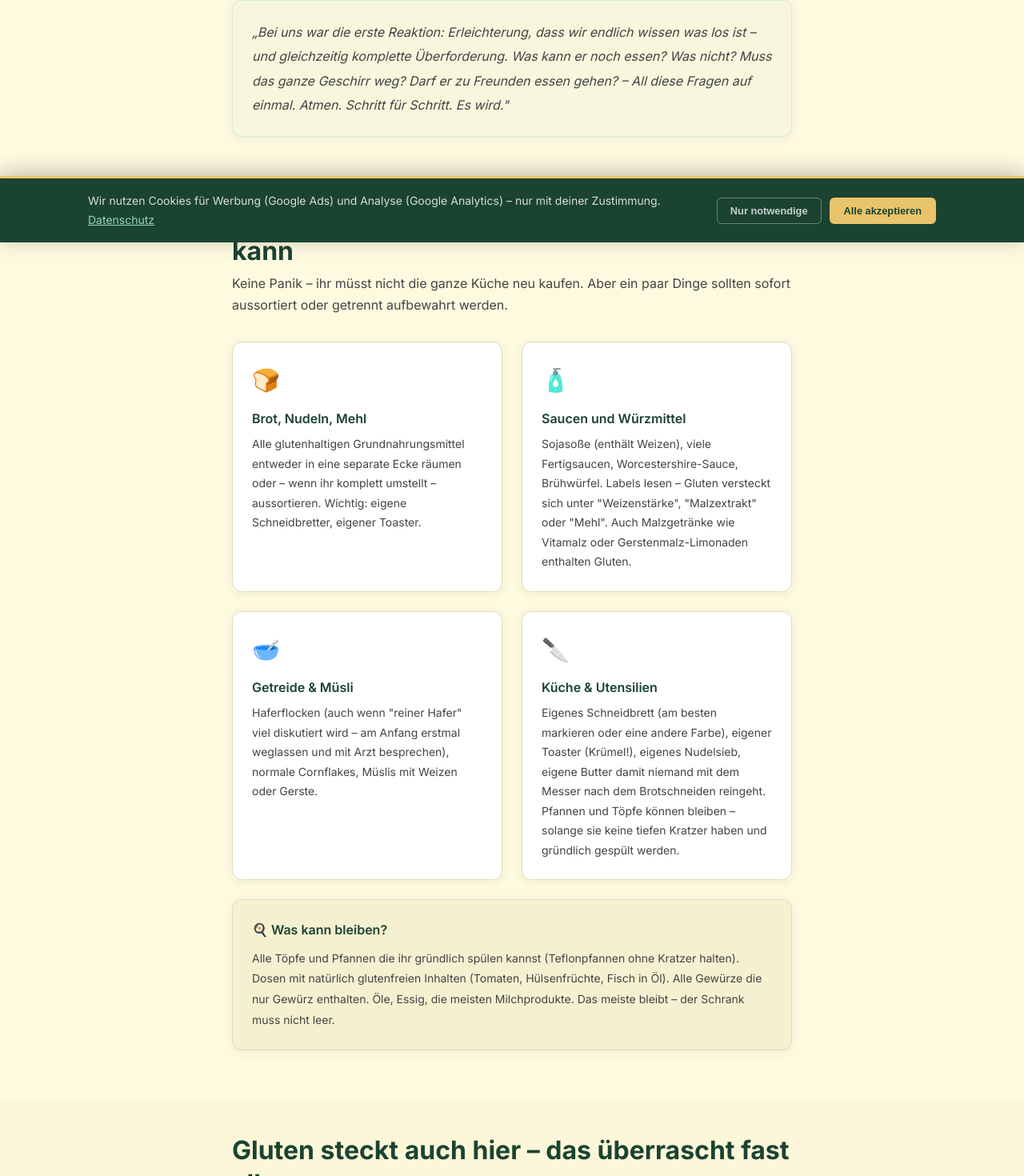
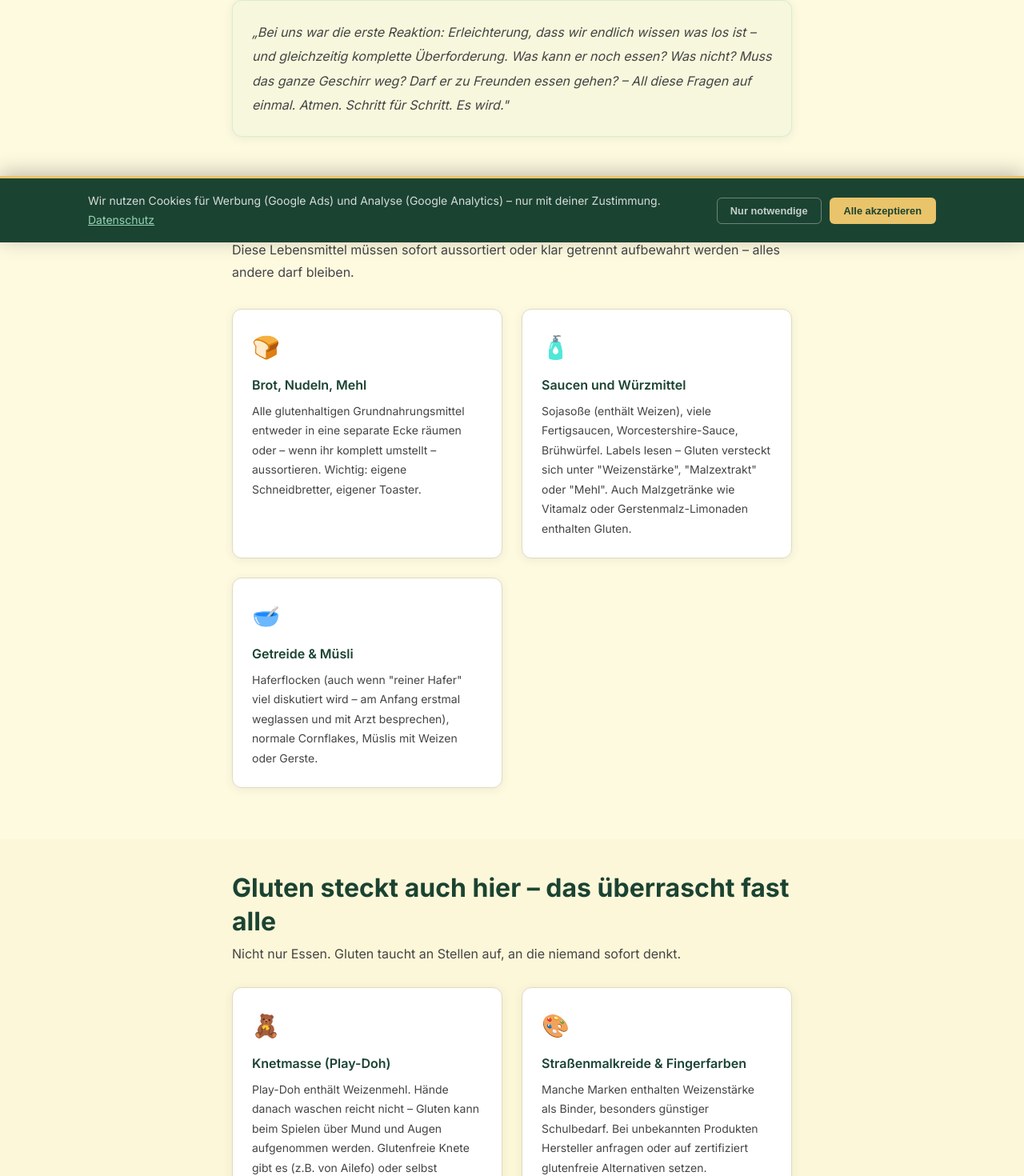
Before and after one commit to Waschtls/waschtls-schmankerl, a Next.js app: page /wissen/erstdiagnose in a window 1280 px wide. Shown: the part 497-1967 px from the top of the page at 80% size. Built offline with nearby package versions, Linux system fonts and the light colour scheme.

Commit message:
feat: 3 neue Wissen-Artikel (Psyche, Zähne, NCGS) + Sitemap + Suchindex

```diff
--- a/app/wissen/erstdiagnose/page.tsx
+++ b/app/wissen/erstdiagnose/page.tsx
@@ -22,11 +22,6 @@ const sofortmassnahmen = [
     icon: '🥣',
     titel: 'Getreide & Müsli',
     text: 'Haferflocken (auch wenn "reiner Hafer" viel diskutiert wird – am Anfang erstmal weglassen und mit Arzt besprechen), normale Cornflakes, Müslis mit Weizen oder Gerste.',
-  },
-  {
-    icon: '🔪',
-    titel: 'Küche & Utensilien',
-    text: 'Eigenes Schneidbrett (am besten markieren oder eine andere Farbe), eigener Toaster (Krümel!), eigenes Nudelsieb, eigene Butter damit niemand mit dem Messer nach dem Brotschneiden reingeht. Pfannen und Töpfe können bleiben – solange sie keine tiefen Kratzer haben und gründlich gespült werden.',
   },
 ];
 
@@ -115,10 +110,10 @@ export default function ErstdiagnosePage() {
       {/* Was sofort raus muss */}
       <section className="section">
         <div className="container" style={{ maxWidth: '740px' }}>
-          <h2 style={{ marginBottom: '0.4rem' }}>Was sofort weg muss – und was warten kann</h2>
+          <h2 style={{ marginBottom: '0.4rem' }}>Was sofort aus dem Speiseplan fliegt</h2>
           <p style={{ color: 'var(--text-mid)', marginBottom: '2rem' }}>
-            Keine Panik – ihr müsst nicht die ganze Küche neu kaufen. Aber ein paar Dinge sollten
-            sofort aussortiert oder getrennt aufbewahrt werden.
+            Diese Lebensmittel müssen sofort aussortiert oder klar getrennt aufbewahrt werden –
+            alles andere darf bleiben.
           </p>
           <div className="grid-2">
             {sofortmassnahmen.map(m => (
@@ -130,15 +125,6 @@ export default function ErstdiagnosePage() {
             ))}
           </div>
 
-          <div className="card" style={{ marginTop: '1.5rem', background: 'var(--cream-dark)', border: '1.5px solid var(--border)' }}>
-            <h4 style={{ marginBottom: '0.5rem', color: 'var(--green-deep)' }}>🍳 Was kann bleiben?</h4>
-            <p style={{ margin: 0, fontSize: '0.875rem', lineHeight: 1.85 }}>
-              Alle Töpfe und Pfannen die ihr gründlich spülen kannst (Teflonpfannen ohne
-              Kratzer halten). Dosen mit natürlich glutenfreien Inhalten (Tomaten, Hülsenfrüchte,
-              Fisch in Öl). Alle Gewürze die nur Gewürz enthalten. Öle, Essig, die meisten
-              Milchprodukte. Das meiste bleibt – der Schrank muss nicht leer.
-            </p>
-          </div>
         </div>
       </section>
 
```
